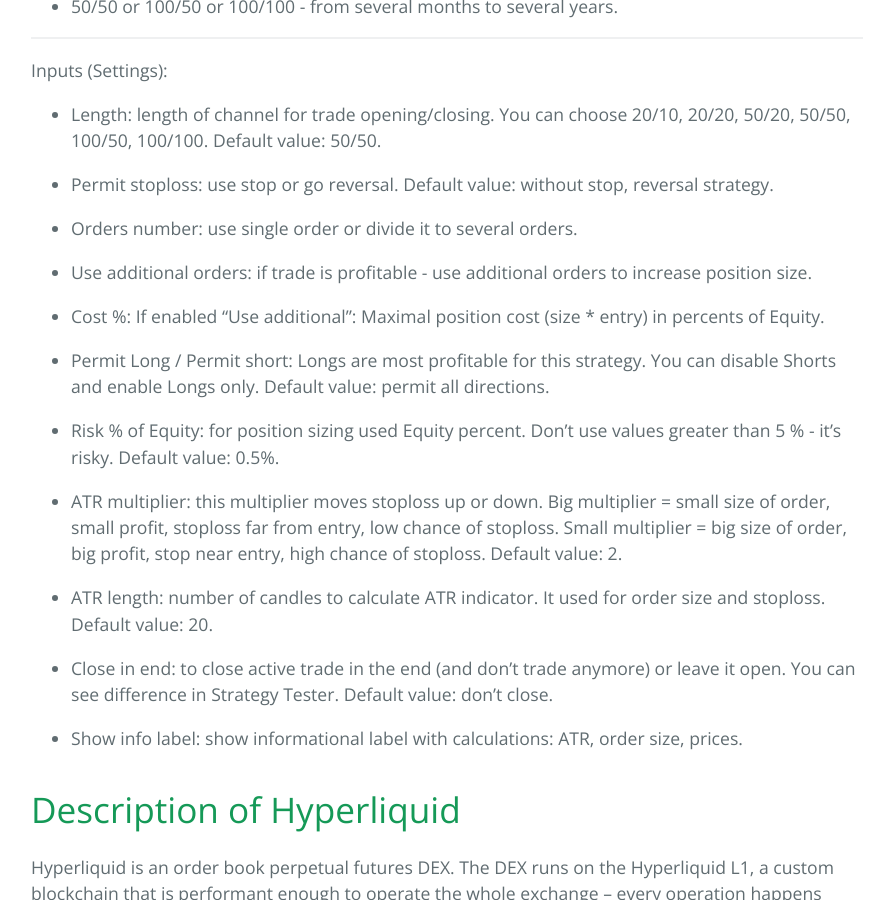
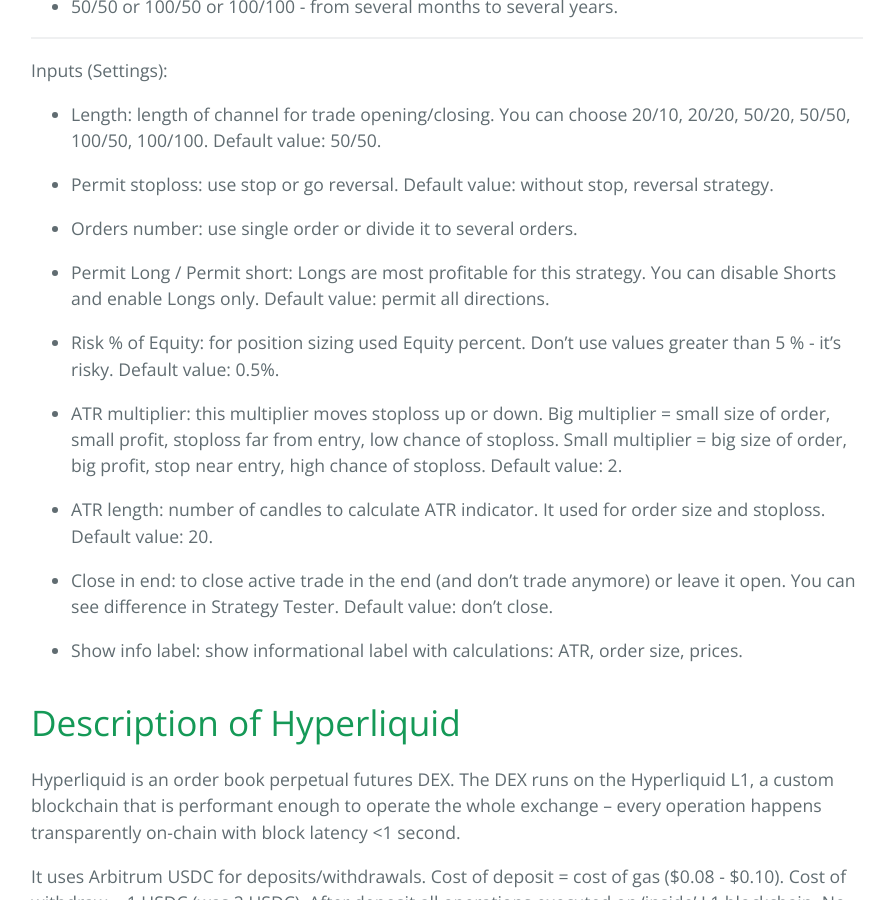
Before and after one commit to sergeyen7/sergeyen7.github.io, a Jekyll site: the page built from index.md, in a window 1280 px wide and 900 px high, scrolled down 5487 px. Shown: the whole window, without its empty margins (193-1079 px from the left). Built offline with Jekyll 4.4.1, drawn with Linux system fonts in a browser that asks for light colours; nearby versions of some CDN libraries.

Commit message:
Update index.md

```diff
--- a/index.md
+++ b/index.md
@@ -171,10 +171,6 @@ Inputs (Settings):
 
 * Orders number: use single order or divide it to several orders.
 
-* Use additional orders: if trade is profitable - use additional orders to increase position size.
-
-* Cost %: If enabled "Use additional": Maximal position cost (size * entry) in percents of Equity.
-
 * Permit Long / Permit short: Longs are most profitable for this strategy. You can disable Shorts and enable Longs only. Default value: permit all directions.
 
 * Risk % of Equity: for position sizing used Equity percent. Don't use values greater than 5 % - it's risky. Default value: 0.5%.
```
